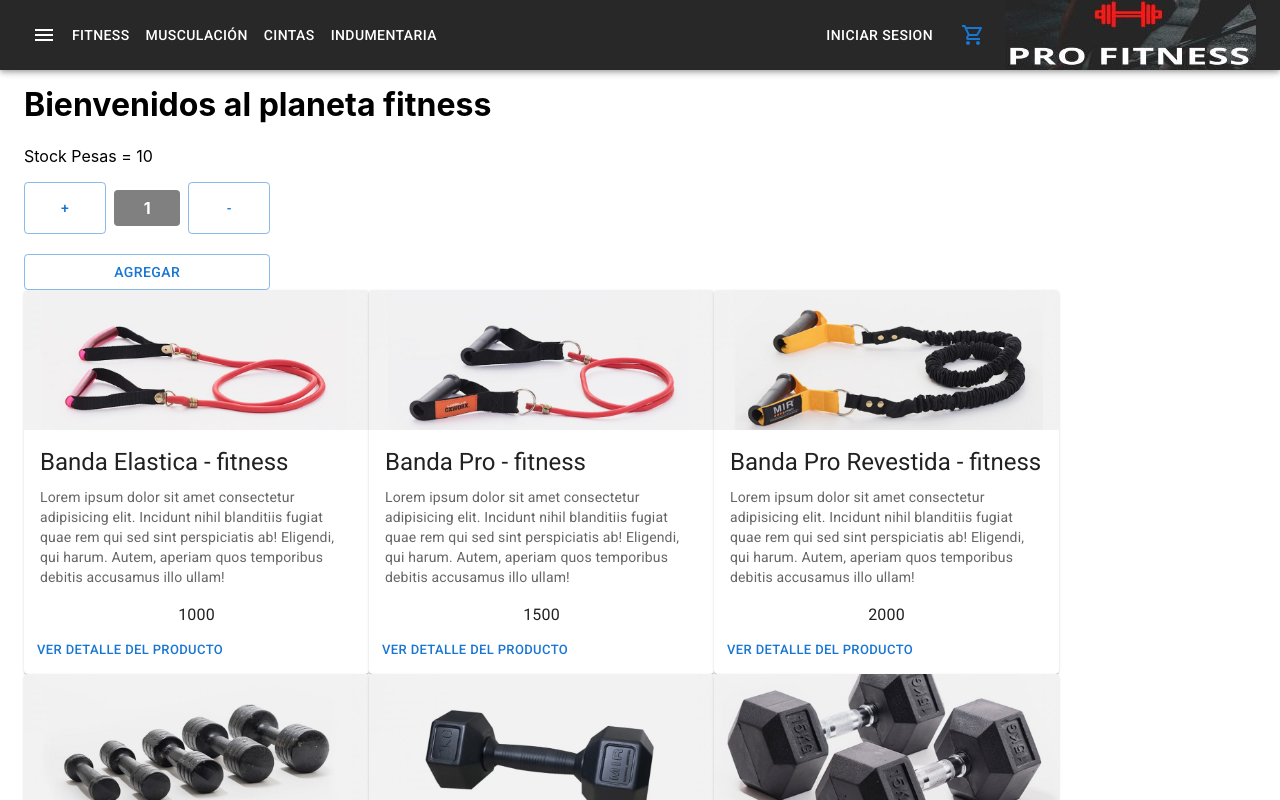
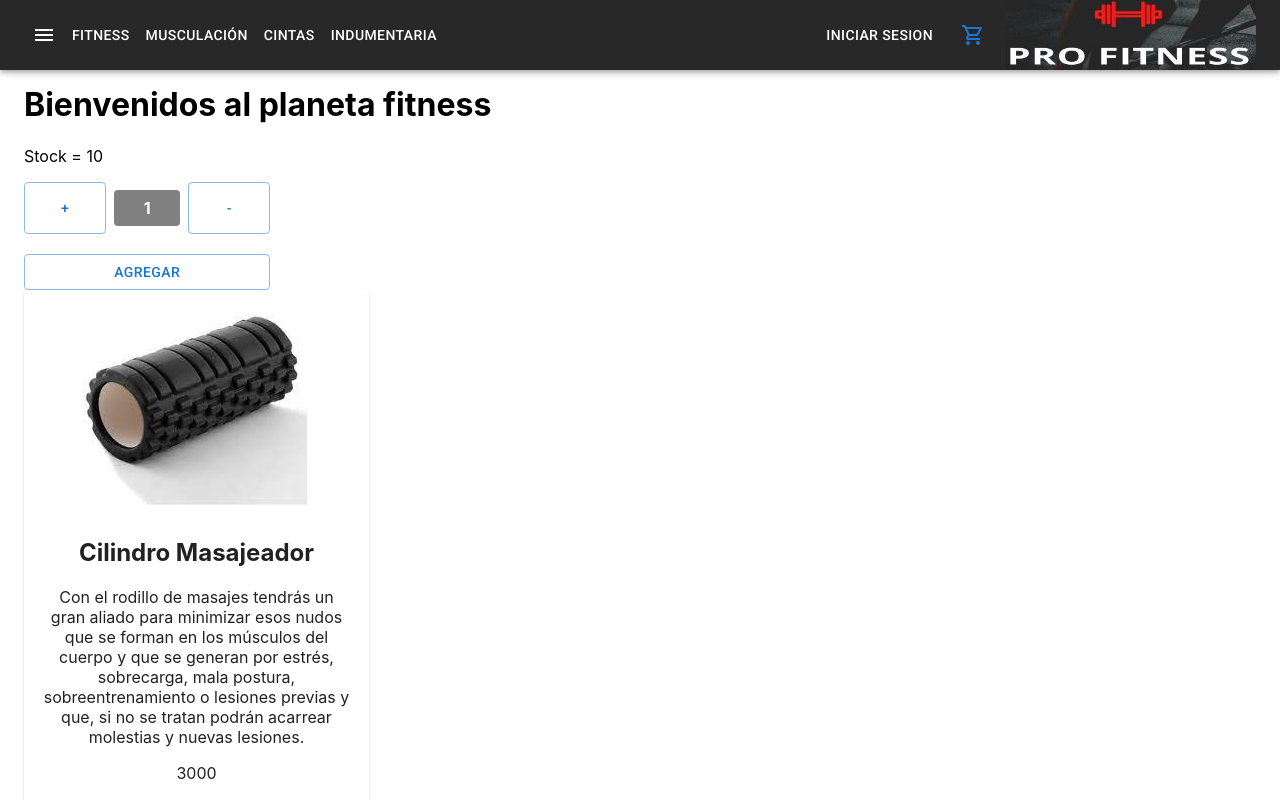
Before and after one commit to nicocabezas/gimnasio-Cabezas, a React (Create React App) app: page / in a window 1280 px wide. Shown: the top 800 px of the page. Built offline with nearby package versions, Linux system fonts and the light colour scheme.

Commit message:
creacion ItemDetail y ItemDetailContainer

```diff
--- a/package.json
+++ b/package.json
@@ -13,6 +13,7 @@
     "@testing-library/jest-dom": "^5.14.1",
     "@testing-library/react": "^11.2.7",
     "@testing-library/user-event": "^12.8.3",
+    "axios": "^0.24.0",
     "react": "^17.0.2",
     "react-dom": "^17.0.2",
     "react-router-dom": "^5.3.0",
--- a/src/components/container/ItemCount/ItemCount.jsx
+++ b/src/components/container/ItemCount/ItemCount.jsx
@@ -50,7 +50,7 @@
     return (
         <div style={{ width: '20%' }}>
 
-            <p>Stock Pesas = {stock}</p>
+            <p>Stock = {stock}</p>
             <Box sx={{ display: "grid", gridTemplateColumns: "repeat(3, 1fr)", }}>
 
                 <Button variant="outlined" onClick={sumProd}>
--- /dev/null
+++ b/src/components/container/ItemDetail/ItemDetail.jsx
@@ -0,0 +1,21 @@
+import { Card, CardContent,} from "@mui/material";
+import React from "react";
+
+const ItemDetail = ({ id, title,item, image, src, description, price }) => {
+    return (
+        <>
+             <Card className={item} align= "center"sx={{ maxWidth: 345 ,position: "center" }}>
+                <CardContent key={id} >
+                    <img src={image} alt="" />
+
+                    <h2>{title}</h2>
+                    <p>{description}</p>
+                    <p>{price}</p>
+
+                </CardContent>
+            </Card>
+        </>
+    );
+};
+
+export default ItemDetail;
--- /dev/null
+++ b/src/components/container/ItemDetailContainer/ItemDetailContainer.jsx
@@ -0,0 +1,33 @@
+import React, { useEffect, useState } from 'react'
+import ItemDetail from '../ItemDetail/ItemDetail';
+
+
+function ItemDetailContainer() {
+    const [itemData, setItemData] = useState([])
+
+    const getItem = new Promise((resolve) => {
+        setTimeout(() => {
+            const mockItem =
+            {
+                id: '1',
+                image:'./assets/FotoProducts/cilindroPro.jpg',
+                title: 'Cilindro Masajeador',
+                price: '3000',
+                description: 'Con el rodillo de masajes tendrás un gran aliado para minimizar esos nudos que se forman en los músculos del cuerpo y que se generan por estrés, sobrecarga, mala postura, sobreentrenamiento o lesiones previas y que, si no se tratan podrán acarrear molestias y nuevas lesiones.'
+            }
+            resolve(mockItem)
+        }, 2000)
+    })
+
+    useEffect(() => {
+        getItem.then((response) => {
+            setItemData(response)
+        })
+    }, [])
+
+    return (
+        <ItemDetail key={itemData.id}  title={itemData.title} price={itemData.price} description={itemData.description} image={itemData.image} />
+    );
+}
+
+export default ItemDetailContainer;
--- a/src/components/container/ItemListContainer/ItemListContainer.js
+++ b/src/components/container/ItemListContainer/ItemListContainer.js
@@ -1,12 +1,13 @@
-//import { Grid } from '@mui/material';
 import React, { useEffect, useState } from 'react'
 import ItemCount from '../ItemCount/ItemCount';
+import ItemDetailContainer from '../ItemDetailContainer/ItemDetailContainer';
 import ItemList from '../ItemList/ItemList';
 import { getFetch } from '../Products';
 
 
 function ItemListContainer({ greeting }) {
   const [products, setProducts] = useState([])
+
 
   useEffect(() => {
     getFetch
@@ -20,9 +21,9 @@
   return (
     <>
       <h1>{greeting}</h1>
-      <ItemCount stock={10} initial={1} />
+        <ItemCount stock={10} initial={1} />
 
-
+        <ItemDetailContainer/>
         <ItemList  products={products} />
 
 
```
Also changed, not shown: public/assets/FotoProducts/cilindroPro.jpg (added), 1 other file (tests, documents, lock files or other folders).
